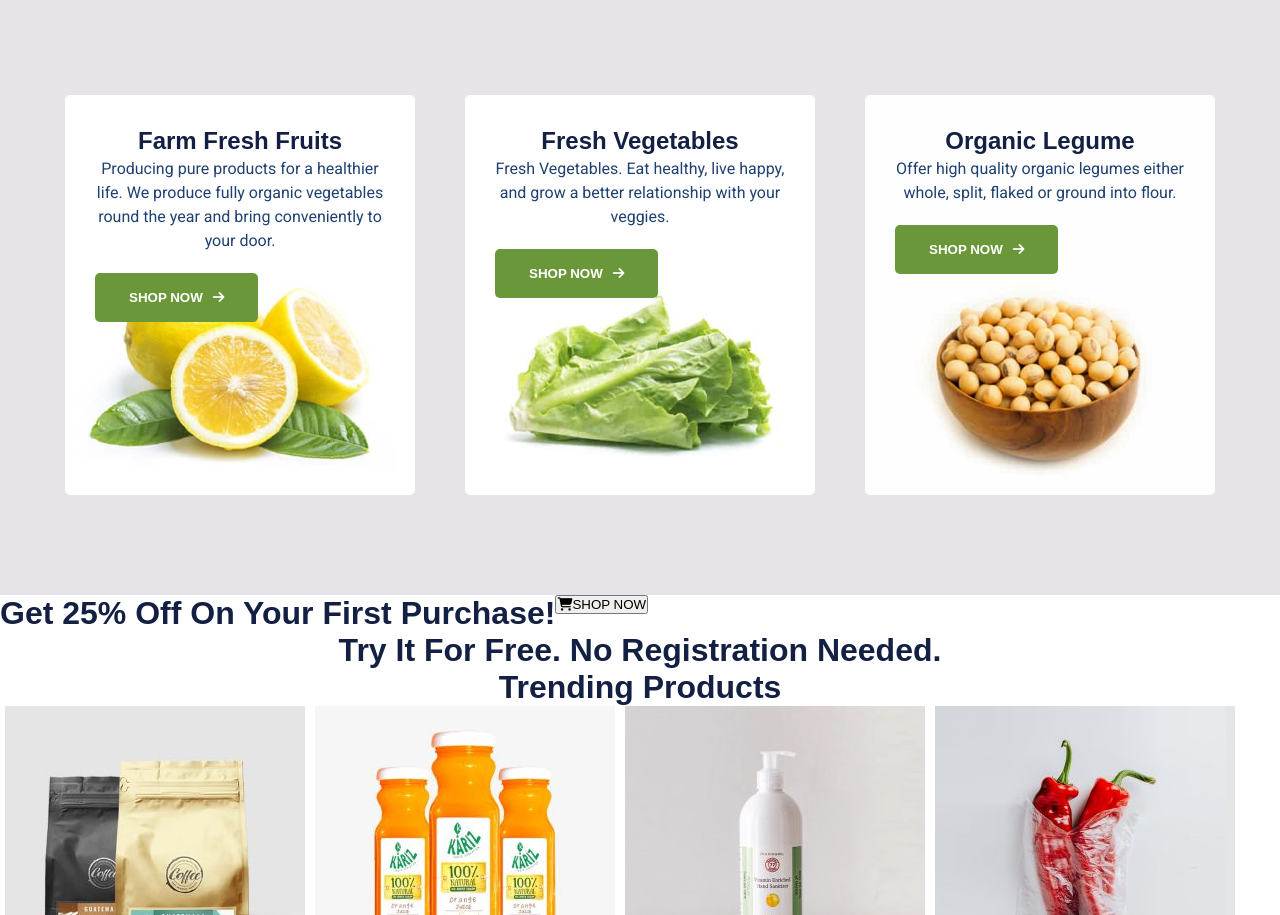
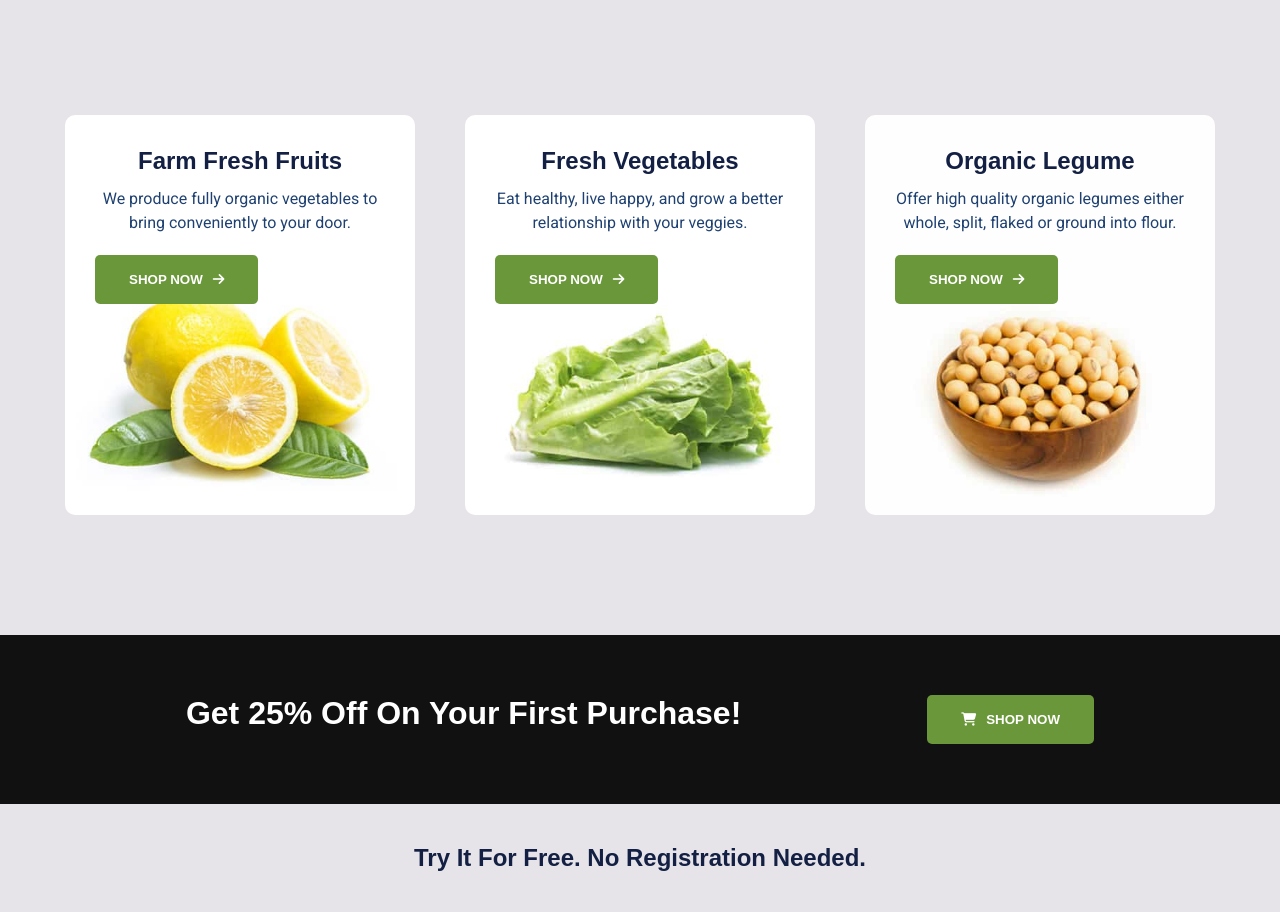
Before and after one commit to asifulkarimnabir/organic-shop-e-commerce-project, a plain HTML site: page index.html in a window 1280 px wide. Shown: the part 1960-2875 px from the top of the page. Drawn offline with Linux system fonts and the light colour scheme.

Commit message:
styling discount offer

```diff
--- a/index.html
+++ b/index.html
@@ -220,8 +220,7 @@
           <div class="product-categories product-categories-1">
             <h3>Farm Fresh Fruits</h3>
             <p>
-              Producing pure products for a healthier life. We produce fully
-              organic vegetables round the year and bring conveniently to your
+              We produce fully organic vegetables to bring conveniently to your
               door.
             </p>
             <a href="#">
@@ -233,8 +232,8 @@
           <div class="product-categories product-categories-2">
             <h3>Fresh Vegetables</h3>
             <p>
-              Fresh Vegetables. Eat healthy, live happy, and grow a better
-              relationship with your veggies.
+              Eat healthy, live happy, and grow a better relationship with your
+              veggies.
             </p>
             <a href="#">
               <button class="product-categories-button">
@@ -257,14 +256,18 @@
         </div>
       </div>
       <!-- discount offers for new comers -->
-      <div style="display: flex">
-        <h2>Get 25% Off On Your First Purchase!</h2>
-        <a href="#" target="_blank">
-          <button><i class="fa-solid fa-cart-shopping"></i>SHOP NOW</button>
-        </a>
-      </div>
-      <div style="text-align: center">
-        <h2>Try It For Free. No Registration Needed.</h2>
+      <div class="discount-offer-container">
+        <div class="discount-offer">
+          <h2>Get 25% Off On Your First Purchase!</h2>
+          <a href="#" target="_blank">
+            <button class="hero-section-intro-button">
+              <i class="fa-solid fa-cart-shopping cart-icon"></i>SHOP NOW
+            </button>
+          </a>
+        </div>
+        <div>
+          <h3>Try It For Free. No Registration Needed.</h3>
+        </div>
       </div>
     </section>
     <!-- our trending product section -->
--- a/style.css
+++ b/style.css
@@ -165,21 +165,23 @@ main {
 }
 .product-categories-container {
   background-color: #e6e3e9;
-  padding: 100px 50px;
+  padding: 120px 0;
 }
 .product-categories-section {
-  /* background-color: #e6e3e9; */
   display: flex;
   justify-content: center;
   gap: 50px;
 }
 .product-categories {
-  border-radius: 5px;
+  border-radius: 10px;
   padding: 30px;
   text-align: center;
   line-height: 2rem;
   max-width: 350px;
   height: 400px;
+}
+.product-categories h3 {
+  padding-bottom: 10px;
 }
 .product-categories-1 {
   background: url(./images/product-categories/product11-free-img.jpg);
@@ -223,3 +225,20 @@ main {
 .arrow-icon {
   padding-left: 10px;
 }
+/* discount-offer */
+.discount-offer-container {
+  text-align: center;
+  background-color: #e6e3e9;
+}
+.discount-offer {
+  background-color: #111111;
+  display: flex;
+  justify-content: space-evenly;
+  padding: 60px 0;
+}
+.discount-offer h2 {
+  color: #ffffff;
+}
+.discount-offer-container h3 {
+  padding: 40px 0;
+}
```
